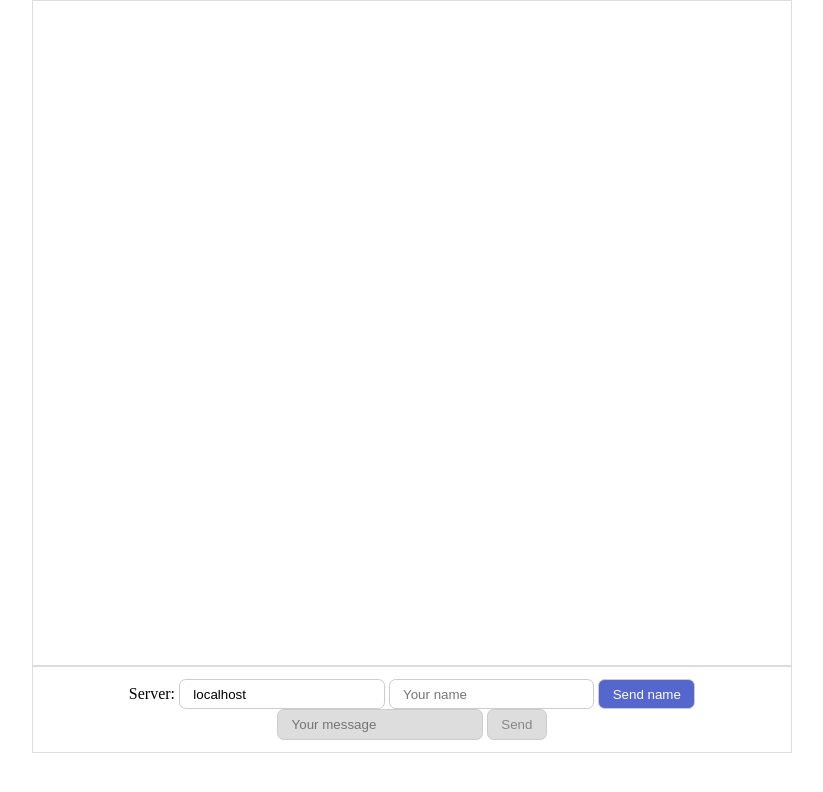
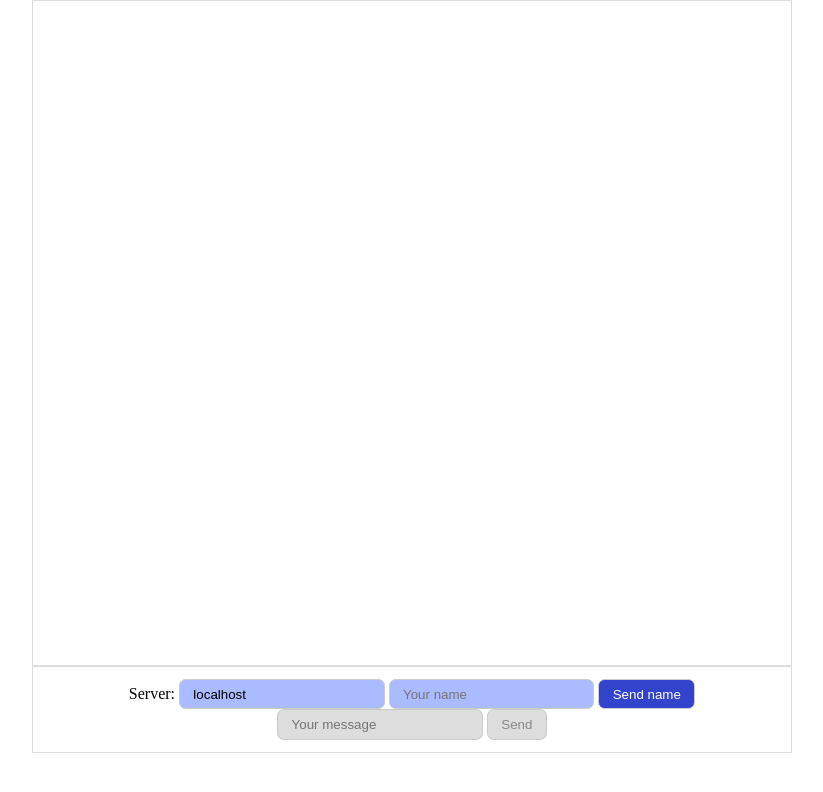
Before and after one commit to batswen/chat.js, a website: page public/index.html in a window 1280 px wide. Shown: the whole page, without its empty margins (228-1051 px from the left). Drawn offline with nearby package versions, Linux system fonts and the light colour scheme; no server answers.

Commit message:
fixed css again

```diff
--- a/public/css/style.css
+++ b/public/css/style.css
@@ -4,17 +4,18 @@ body {
   padding: 0 20px;
   box-sizing: border-box;
 }
-input {
+input, button {
     padding: 0.5em 1em;
     border: 1px solid #ccc;
     border-radius: 0.5em;
 }
+input {
+    background-color: #abf;
+    color: black;
+}
 button {
-    background-color: #56c;
+    background-color: #34c;
     color: white;
-    padding: 0.5em 1em;
-    border: 1px solid #ccc;
-    border-radius: 0.5em;
 }
 input:disabled, button:disabled {
     background-color: #ddd;
```
